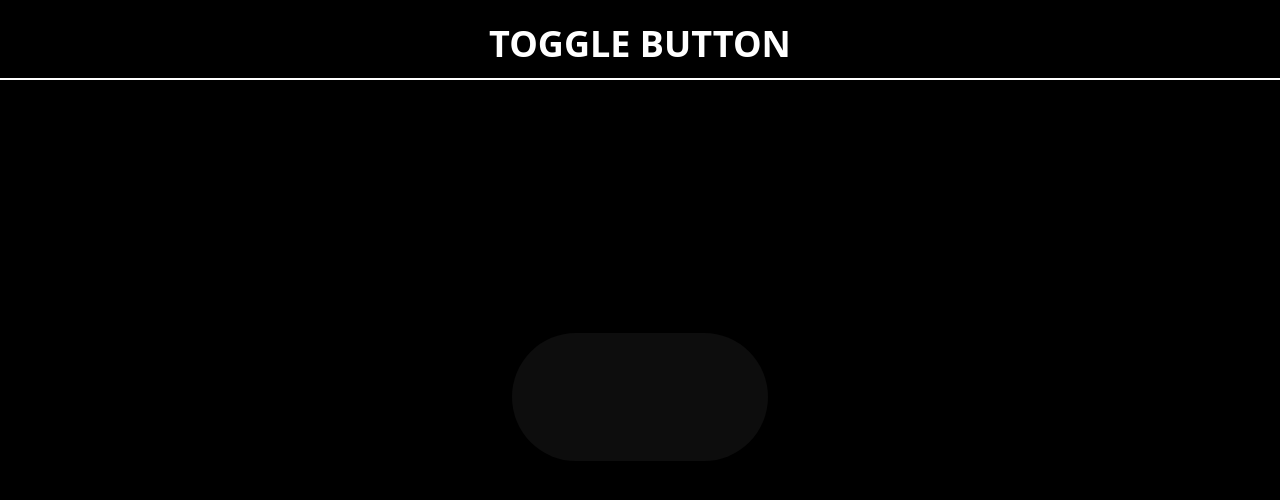
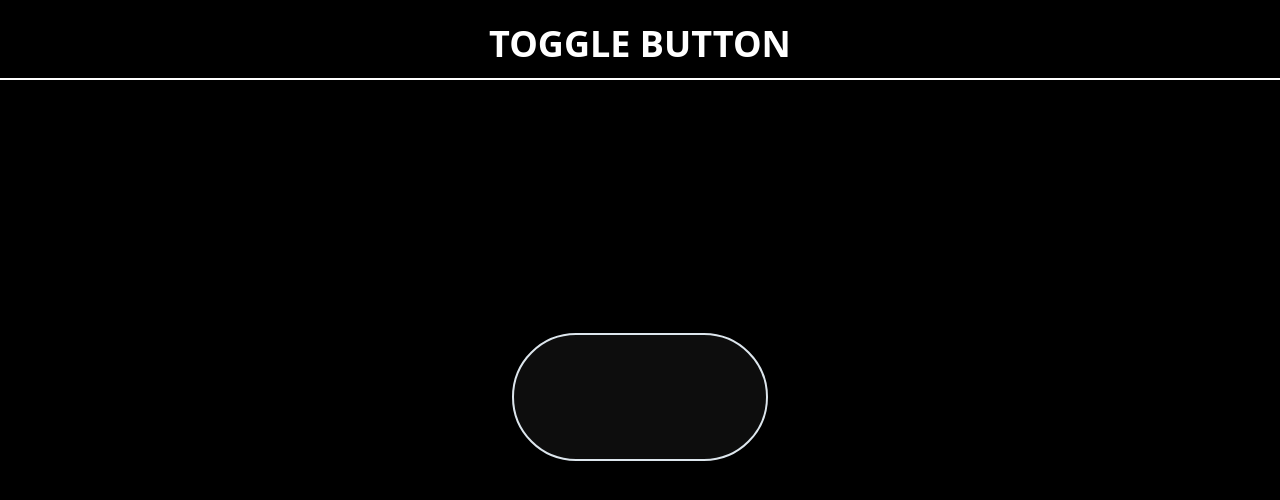
Before and after one commit to OndrejLosensky/toggle-button, a React (Create React App) app: page / in a window 1280 px wide. Shown: the top 500 px of the page. Built offline with nearby package versions, Linux system fonts and the light colour scheme.

Commit message:
přidání dalších stylů

```diff
--- a/src/components/toggle/Toggle.js
+++ b/src/components/toggle/Toggle.js
@@ -7,7 +7,8 @@ const Toggle = () => {
     return(
         <div>
             <label htmlFor="toggle-button">
-                <input type="checkbox" id="toggle-button" className="cursor-pointer h-32 w-64 rounded-full appearance-none bg-slate-50 bg-opacity-5"/>
+                <input type="checkbox" id="toggle-button" className="cursor-pointer h-32 w-64 rounded-full appearance-none
+                bg-slate-50 bg-opacity-5 border-textColor border-2 checked:bg-slate-400 transition duration-200"/>
             </label>
         </div>
     )
```
